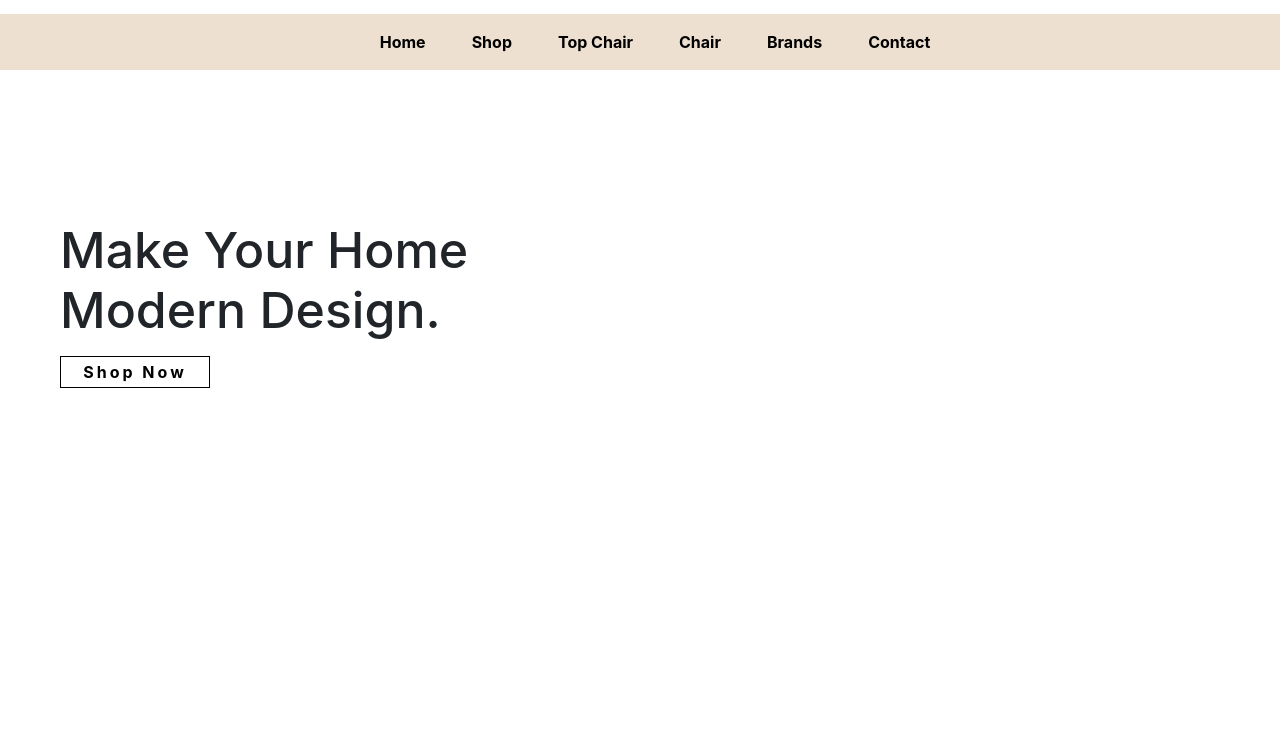
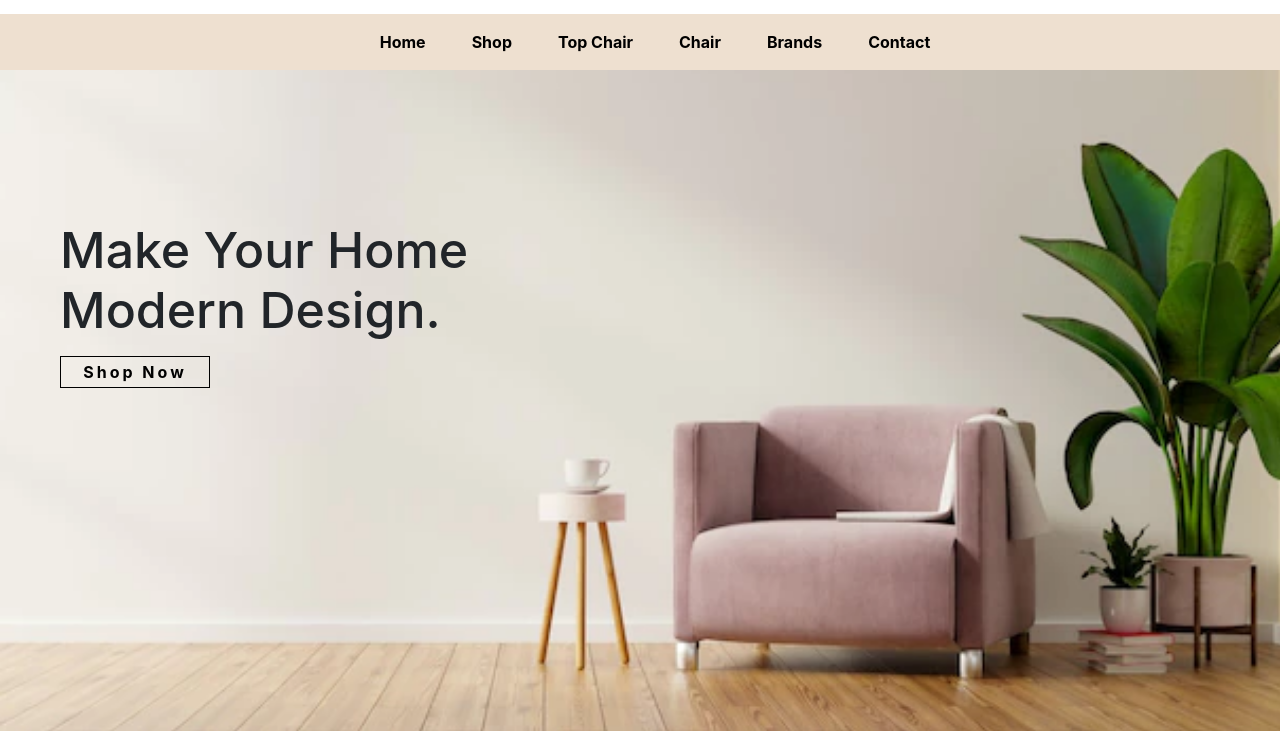
Before and after one commit to Nurfadhlan/Nurfadhldfvdfan.github.io, a plain HTML site: page index.html in a window 1280 px wide. Shown: the part 66-797 px from the top of the page. Drawn offline with nearby package versions, Linux system fonts and the light colour scheme.

Commit message:
Update style.css

```diff
--- a/style.css
+++ b/style.css
@@ -48,7 +48,7 @@
 .main-content{
     width: 100%;
     height: 90vh;
-    background-image: url(./image/background.png);
+    background-image: url(background.png);
     background-size: cover;
     background-position: 70%;
 }
```
